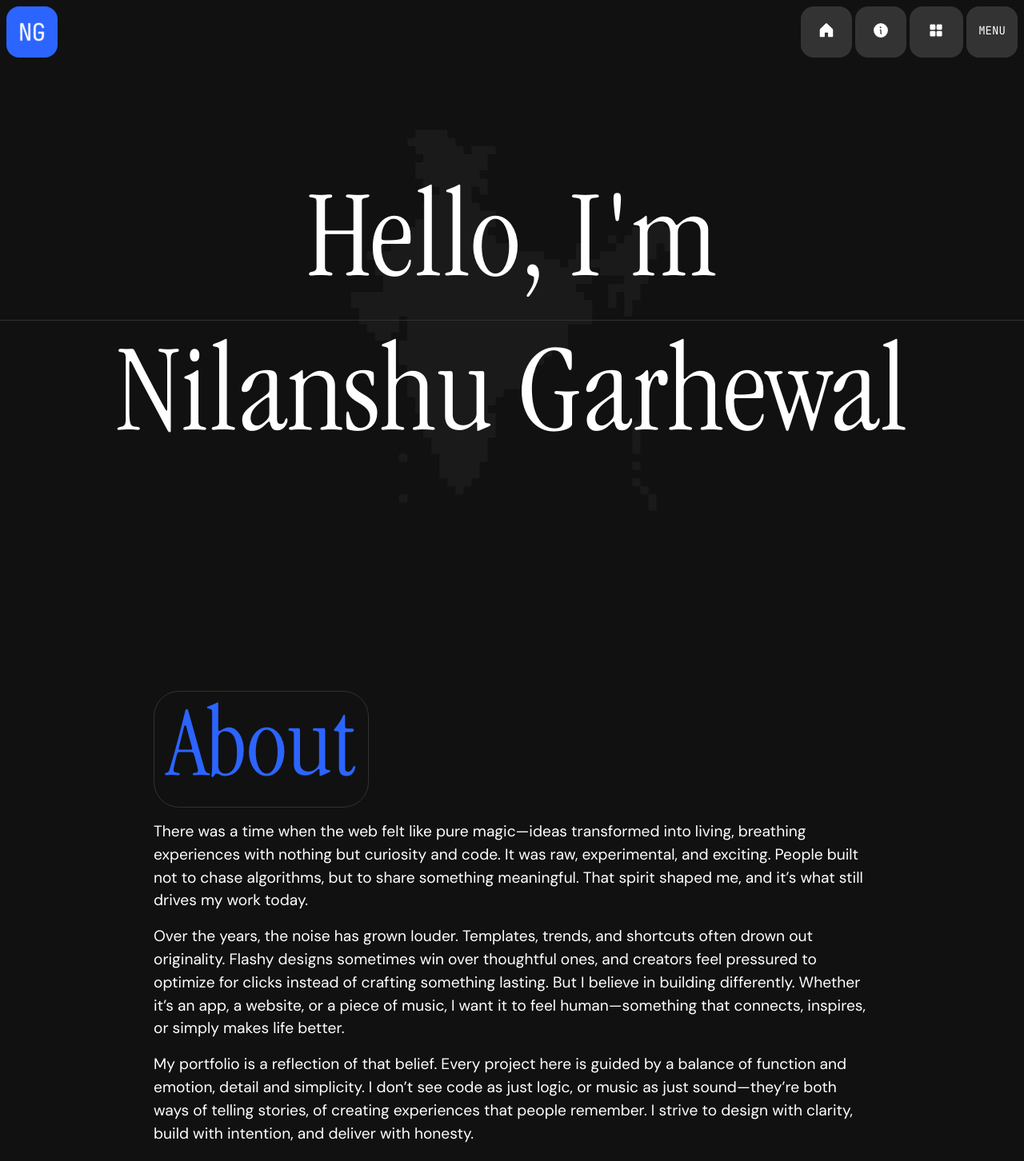
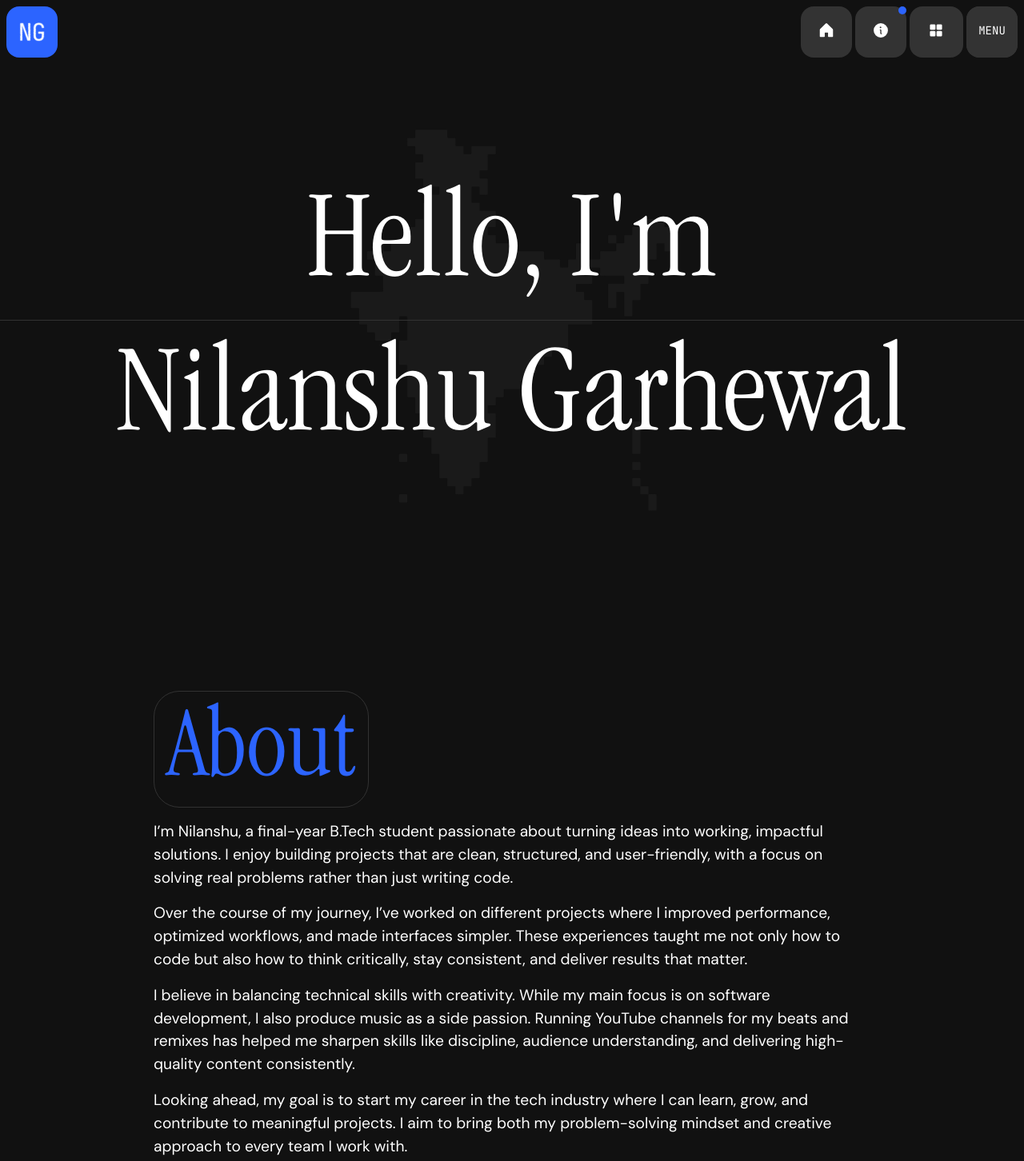
Before and after one commit to NilanshuGarhewal/Portfolio-September, a Next.js app: page /about in a window 1280 px wide. Shown: the top 1452 px of the page at 80% size. Built offline with nearby package versions, Linux system fonts and the light colour scheme.

Commit message:
UPDATED NAVBAR WITH DOT AND UPDATED ABOUT TEXT.

```diff
--- a/src/app/about/DetailedAboutPage.tsx
+++ b/src/app/about/DetailedAboutPage.tsx
@@ -10,41 +10,33 @@ const DetailedAboutPage = () => {
         </div>
         <div className="about-text">
           <div className="about-text-para">
-            There was a time when the web felt like pure magic—ideas transformed
-            into living, breathing experiences with nothing but curiosity and
-            code. It was raw, experimental, and exciting. People built not to
-            chase algorithms, but to share something meaningful. That spirit
-            shaped me, and it’s what still drives my work today.
+            I’m Nilanshu, a final-year B.Tech student passionate about turning
+            ideas into working, impactful solutions. I enjoy building projects
+            that are clean, structured, and user-friendly, with a focus on
+            solving real problems rather than just writing code.
           </div>
 
           <div className="about-text-para">
-            Over the years, the noise has grown louder. Templates, trends, and
-            shortcuts often drown out originality. Flashy designs sometimes win
-            over thoughtful ones, and creators feel pressured to optimize for
-            clicks instead of crafting something lasting. But I believe in
-            building differently. Whether it’s an app, a website, or a piece of
-            music, I want it to feel human—something that connects, inspires, or
-            simply makes life better.
+            Over the course of my journey, I’ve worked on different projects
+            where I improved performance, optimized workflows, and made
+            interfaces simpler. These experiences taught me not only how to code
+            but also how to think critically, stay consistent, and deliver
+            results that matter.
           </div>
 
           <div className="about-text-para">
-            My portfolio is a reflection of that belief. Every project here is
-            guided by a balance of function and emotion, detail and simplicity.
-            I don’t see code as just logic, or music as just sound—they’re both
-            ways of telling stories, of creating experiences that people
-            remember. I strive to design with clarity, build with intention, and
-            deliver with honesty.
+            I believe in balancing technical skills with creativity. While my
+            main focus is on software development, I also produce music as a
+            side passion. Running YouTube channels for my beats and remixes has
+            helped me sharpen skills like discipline, audience understanding,
+            and delivering high-quality content consistently.
           </div>
 
           <div className="about-text-para">
-            I’m not claiming to have all the answers, and I don’t think
-            creativity should be about perfection. But I do know that technology
-            can still feel magical when crafted with care. My goal is to keep
-            chasing that spark, building tools and experiences that respect
-            people’s time, energy, and trust. If that vision resonates with you,
-            then welcome. This is just the beginning of what I want to
-            create—projects that blend innovation with empathy, and ideas that
-            stand the test of time.
+            Looking ahead, my goal is to start my career in the tech industry
+            where I can learn, grow, and contribute to meaningful projects. I
+            aim to bring both my problem-solving mindset and creative approach
+            to every team I work with.
           </div>
         </div>
       </div>
--- a/src/app/home/heroSection/HeroSection.tsx
+++ b/src/app/home/heroSection/HeroSection.tsx
@@ -22,8 +22,7 @@ const HeroSection: React.FC = () => {
       const dy = y - lastPos.current.y;
       const distance = Math.sqrt(dx * dx + dy * dy);
 
-      if (distance < 160) {
-        // don't spawn if not moved enough (tweak 80px as you like)
+      if (distance < 128) {
         return;
       }
     }
@@ -36,7 +35,7 @@ const HeroSection: React.FC = () => {
     // remove after animation finishes
     setTimeout(() => {
       setSquares((prev) => prev.filter((sq) => sq.id !== id));
-    }, 700);
+    }, 1000);
   };
 
   return (
--- a/src/components/navbar/Navbar.tsx
+++ b/src/components/navbar/Navbar.tsx
@@ -1,15 +1,11 @@
 "use client";
 
 import React from "react";
-import {
-  HouseIcon,
-  InfoIcon,
-  SquaresFourIcon,
-  // AddressBookIcon,
-} from "@phosphor-icons/react";
+import { HouseIcon, InfoIcon, SquaresFourIcon } from "@phosphor-icons/react";
 import Image from "next/image";
 import Menu from "../menu/Menu";
 import Link from "next/link";
+import { usePathname } from "next/navigation";
 
 const navLinks = [
   {
@@ -27,14 +23,11 @@ const navLinks = [
     label: "PROJECTS",
     icon: <SquaresFourIcon size={22} weight="fill" />,
   },
-  // {
-  //   href: "/contact",
-  //   label: "CONTACT",
-  //   icon: <AddressBookIcon size={22} weight="fill" />,
-  // },
 ];
 
 const Navbar = () => {
+  const pathname = usePathname();
+
   return (
     <div className="navbar">
       <div className="logo">
@@ -47,15 +40,18 @@ const Navbar = () => {
       </div>
 
       <div className="links-wrapper">
-        {navLinks.map(({ href, label, icon }) => (
+        {navLinks.map(({ href, label, icon }) => {
+          const isActive = pathname === href;
+          return (
             <Link key={href} href={href} className="icon-animation hide-mobile">
               <div className="icon-animation-wrapper">
                 <div className="icon">{icon}</div>
                 <div className="link-name">{label}</div>
               </div>
+              <div className={`dot ${isActive ? "active" : ""}`} />
             </Link>
-        ))}
-
+          );
+        })}
         <Menu />
       </div>
     </div>
--- a/src/sass/app/home/aboutSection.scss
+++ b/src/sass/app/home/aboutSection.scss
@@ -13,6 +13,7 @@
     justify-content: center;
     align-items: center;
     flex-wrap: wrap;
+    letter-spacing: 3%;
   }
 }
 
--- a/src/sass/base/_animations.scss
+++ b/src/sass/base/_animations.scss
@@ -12,6 +12,25 @@
   text-decoration: none;
   cursor: pointer;
   color: $text;
+  position: relative;
+  z-index: 9999;
+
+  .dot {
+    width: 0;
+    height: 0;
+    background-color: $primary;
+    border-radius: 50%;
+    position: absolute;
+    z-index: 10000;
+    top: 0;
+    right: 0;
+    transition: width 0.3s $anim, height 0.3s $anim;
+  }
+
+  .dot.active {
+    width: 10px;
+    height: 10px;
+  }
 
   .icon-animation-wrapper {
     display: flex;
--- a/src/sass/base/_reset.scss
+++ b/src/sass/base/_reset.scss
@@ -8,6 +8,11 @@
 
 *::-webkit-scrollbar {
   display: none;
+}
+
+*::selection {
+  background: $text;
+  color: $primary;
 }
 
 body {
```
Also changed, not shown: src/app/home/aboutSection/AboutSection.tsx (+7 -5 lines), src/sass/components/navbar/_navbar.scss (line endings or trailing spaces). Lines whose indentation alone changed are shown as unchanged.
